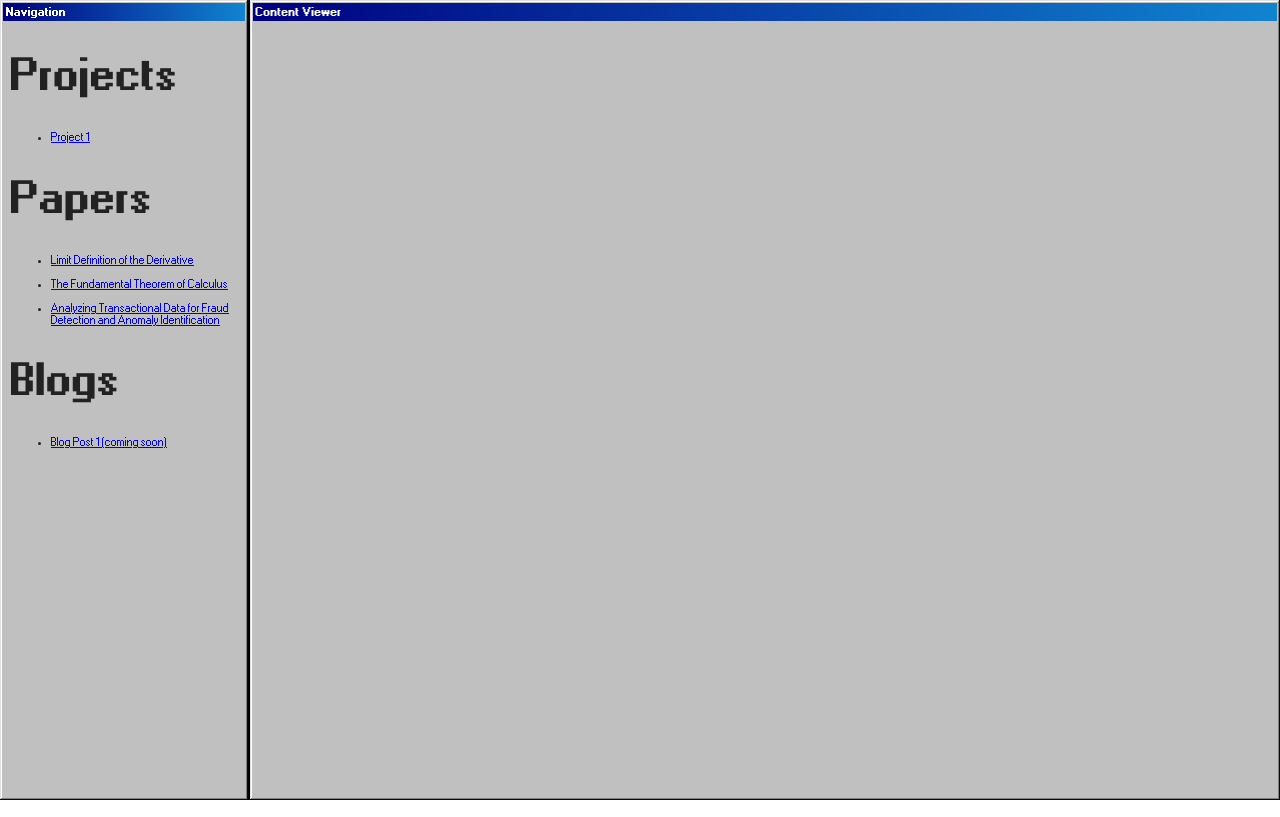
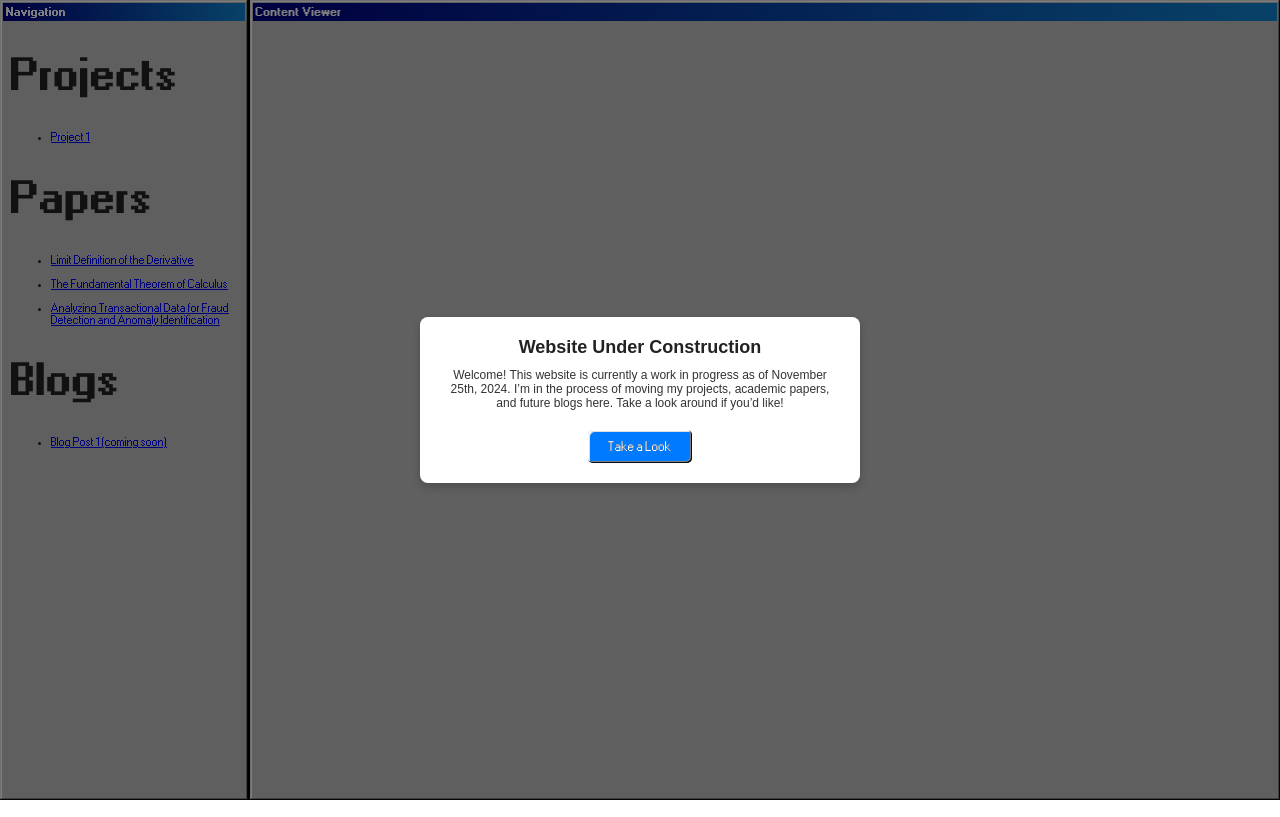
Before and after one commit to yahyanaseer/yahyanaseer.github.io, a plain HTML site: page index.html in a window 1280 px wide. Drawn offline with nearby package versions, Linux system fonts and the light colour scheme.

Commit message:
Update index.html

```diff
--- a/index.html
+++ b/index.html
@@ -46,6 +46,55 @@
                 flex-grow: 3;
             }
         }
+         /* Styling for the custom alert box */
+        #customAlert {
+            display: none;
+            position: fixed;
+            top: 0;
+            left: 0;
+            width: 100%;
+            height: 100%;
+            background-color: rgba(0, 0, 0, 0.5);
+            z-index: 9999;
+            justify-content: center;
+            align-items: center;
+        }
+
+        #customAlertContent {
+            background-color: #ffffff;
+            border-radius: 8px;
+            padding: 20px;
+            box-shadow: 0 4px 10px rgba(0, 0, 0, 0.2);
+            text-align: center;
+            width: 90%;
+            max-width: 400px;
+        }
+
+        #customAlertContent h2 {
+            font-size: 1.5em;
+            margin: 0 0 10px;
+        }
+
+        #customAlertContent p {
+            font-size: 1em;
+            color: #333;
+            margin: 0 0 20px;
+        }
+
+        #customAlertContent button {
+            background-color: #007bff;
+            color: white;
+            border: none;
+            border-radius: 5px;
+            padding: 10px 20px;
+            font-size: 1em;
+            cursor: pointer;
+            transition: background-color 0.3s;
+        }
+
+        #customAlertContent button:hover {
+            background-color: #0056b3;
+        }
     </style>
 </head>
 <body>
@@ -84,6 +133,32 @@
             <iframe id="content-frame" name="content-frame" src=""></iframe>
         </div>
     </div>
+    <div id="customAlert">
+        <div id="customAlertContent">
+            <h2>Website Under Construction</h2>
+            <p>
+                Welcome! This website is currently a work in progress as of November 25th, 2024.
+                I’m in the process of moving my projects, academic papers, and future blogs here.
+                Take a look around if you’d like!
+            </p>
+            <button onclick="closeAlert()">Take a Look</button>
+        </div>
+    </div>
+
+    <script>
+        // Function to show the custom alert
+        function showCustomAlert() {
+            document.getElementById('customAlert').style.display = 'flex';
+        }
+
+        // Function to close the custom alert
+        function closeAlert() {
+            document.getElementById('customAlert').style.display = 'none';
+        }
+
+        // Show the alert when the page loads
+        window.onload = showCustomAlert;
+    </script>
     <script>
         document.querySelectorAll('a').forEach(link => {
             link.addEventListener('click', function(event) {
```
